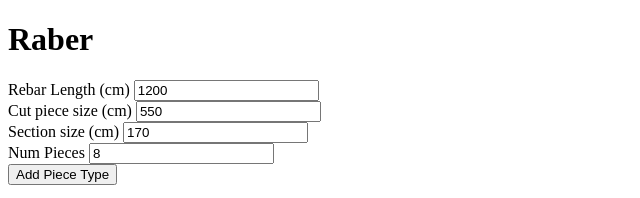
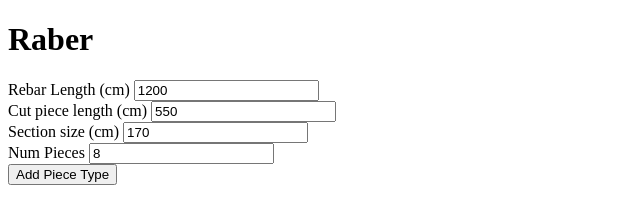
Before and after one commit to cbebe/raber, a plain HTML site: page index.html in a window 1280 px wide. Shown: the top 198 px of the page, 0-640 px from the left. Drawn offline with Linux system fonts and the light colour scheme.

Commit message:
Cut piece size -> length

```diff
--- a/index.html
+++ b/index.html
@@ -18,7 +18,7 @@
 	</div>
 
 	<div>
-		<label>Cut piece size (cm)</label>
+		<label>Cut piece length (cm)</label>
 		<input type="number" value="550" id="piece">
 	</div>
 
```
